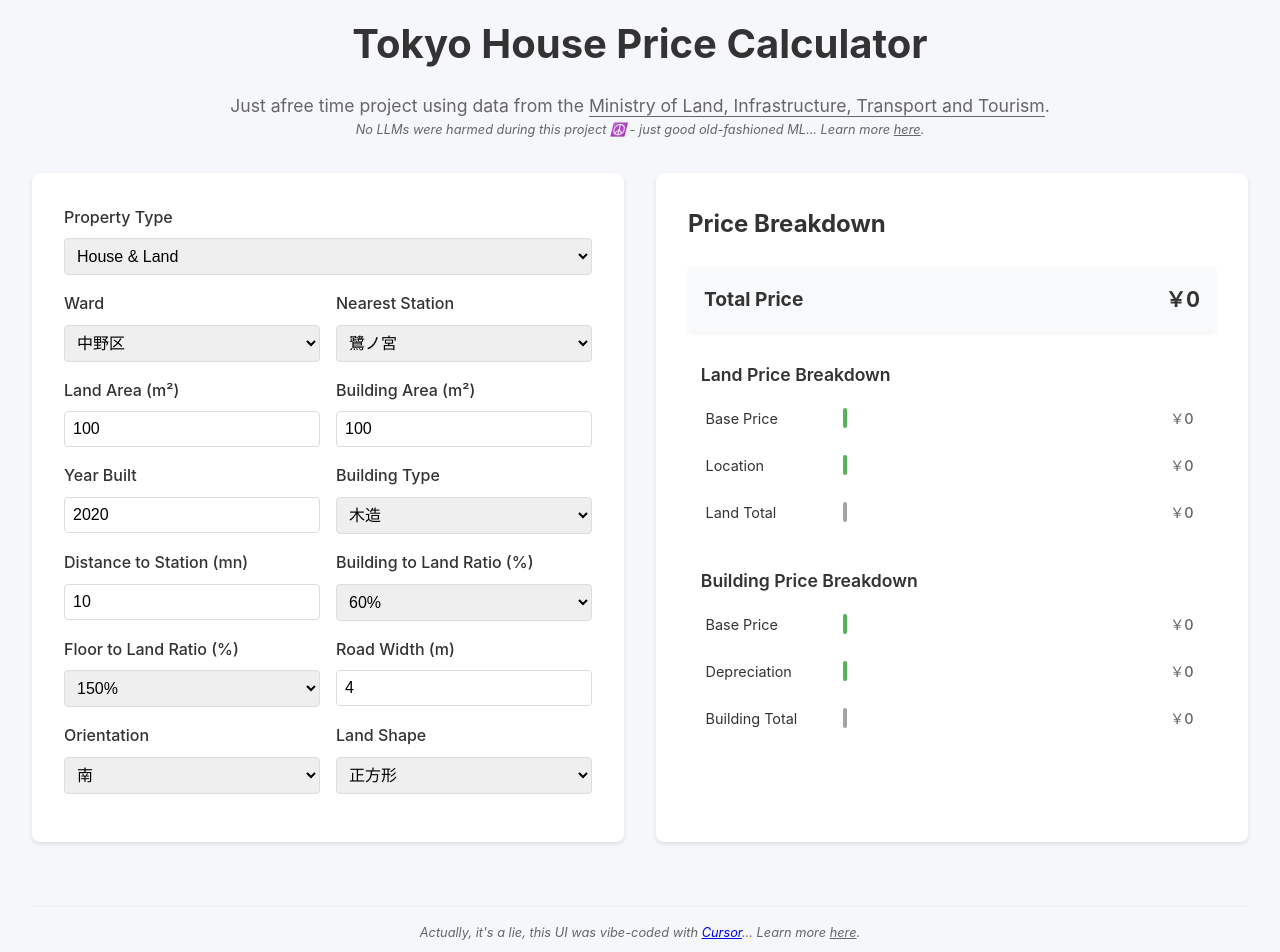
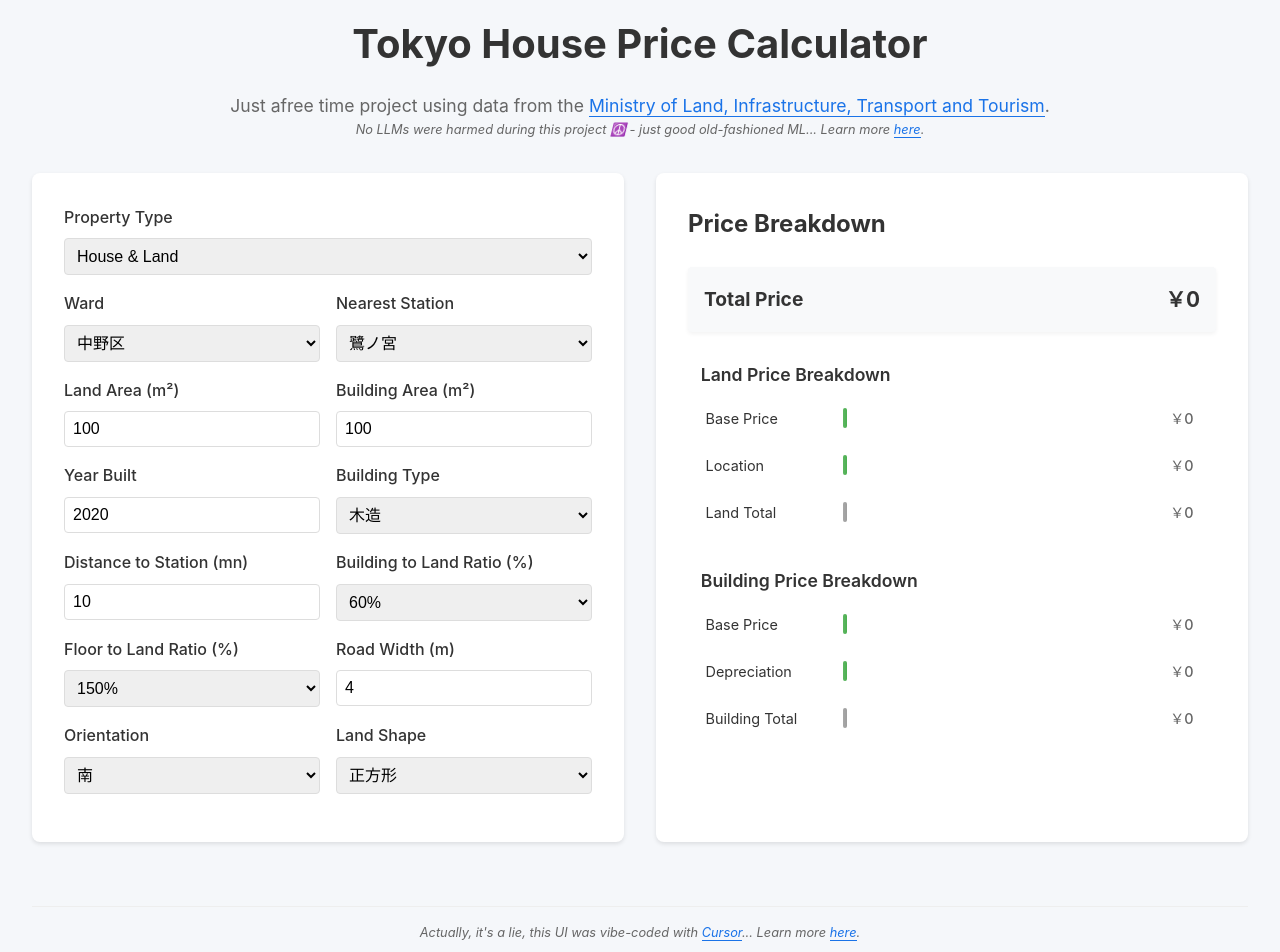
Before and after one commit to zermelozf/housepricetokyo, an Angular app in the folder app/: page / in a window 1280 px wide. Shown: the part 20-972 px from the top of the page. Built offline with nearby package versions, Linux system fonts and the light colour scheme.

Commit message:
maint: firebase

```diff
--- a/app/src/app/components/price-calculator/price-calculator.component.css
+++ b/app/src/app/components/price-calculator/price-calculator.component.css
@@ -19,12 +19,14 @@
 
 .genesis-link {
   cursor: pointer;
-  text-decoration: underline;
-  color: #666;
+  text-decoration: none;
+  color: #1a73e8;
+  border-bottom: 1px solid #1a73e8;
 }
 
 .genesis-link:hover {
-  color: #333;
+  color: #1557b0;
+  border-bottom-color: #1557b0;
 }
 
 .calculator-container {
@@ -55,14 +57,14 @@
 }
 
 .description a {
-  color: #666;
+  color: #1a73e8;
   text-decoration: none;
-  border-bottom: 1px solid #666;
+  border-bottom: 1px solid #1a73e8;
 }
 
 .description a:hover {
-  color: #333;
-  border-bottom-color: #333;
+  color: #1557b0;
+  border-bottom-color: #1557b0;
 }
 
 .property-form {
--- a/app/src/app/components/price-calculator/price-calculator.component.html
+++ b/app/src/app/components/price-calculator/price-calculator.component.html
@@ -8,7 +8,8 @@
     </p>
 
     <p class="ml-note" style="font-size: 0.8em; font-style: italic; color: #666;">
-      No LLMs were harmed during this project ☮️ - just good old-fashioned ML... Learn more <a class="genesis-link" (click)="openModal('Writing in progress, give me some time.')">here</a>.
+      No LLMs were harmed during this project ☮️ - just good old-fashioned ML... Learn more <a class="genesis-link"
+        (click)="openModal('Writing in progress, give me some time.')">here</a>.
     </p>
   </div>
 
@@ -190,8 +191,9 @@
     </div>
   </div>
   <div class="footer">
-    <span class="cursor-note" style="font-size: 0.8em; font-style: italic; color: #666;">
-      Actually, it's a lie, this UI was vibe-coded with <a href="https://cursor.sh">Cursor</a>... Learn more <a class="genesis-link" (click)="openModal('Writing in progress, give me some time.')">here</a>.
-    </span>
+    <p class="ml-note" style="font-size: 0.8em; font-style: italic; color: #666;">
+      Actually, it's a lie, this UI was vibe-coded with <a class="genesis-link" href="https://cursor.sh">Cursor</a>... Learn more <a
+        class="genesis-link" (click)="openModal('Writing in progress, give me some time.')">here</a>.
+    </p>
   </div>
 </div>
```
Also changed, not shown: 2 other files (tests, documents, lock files or other folders).
